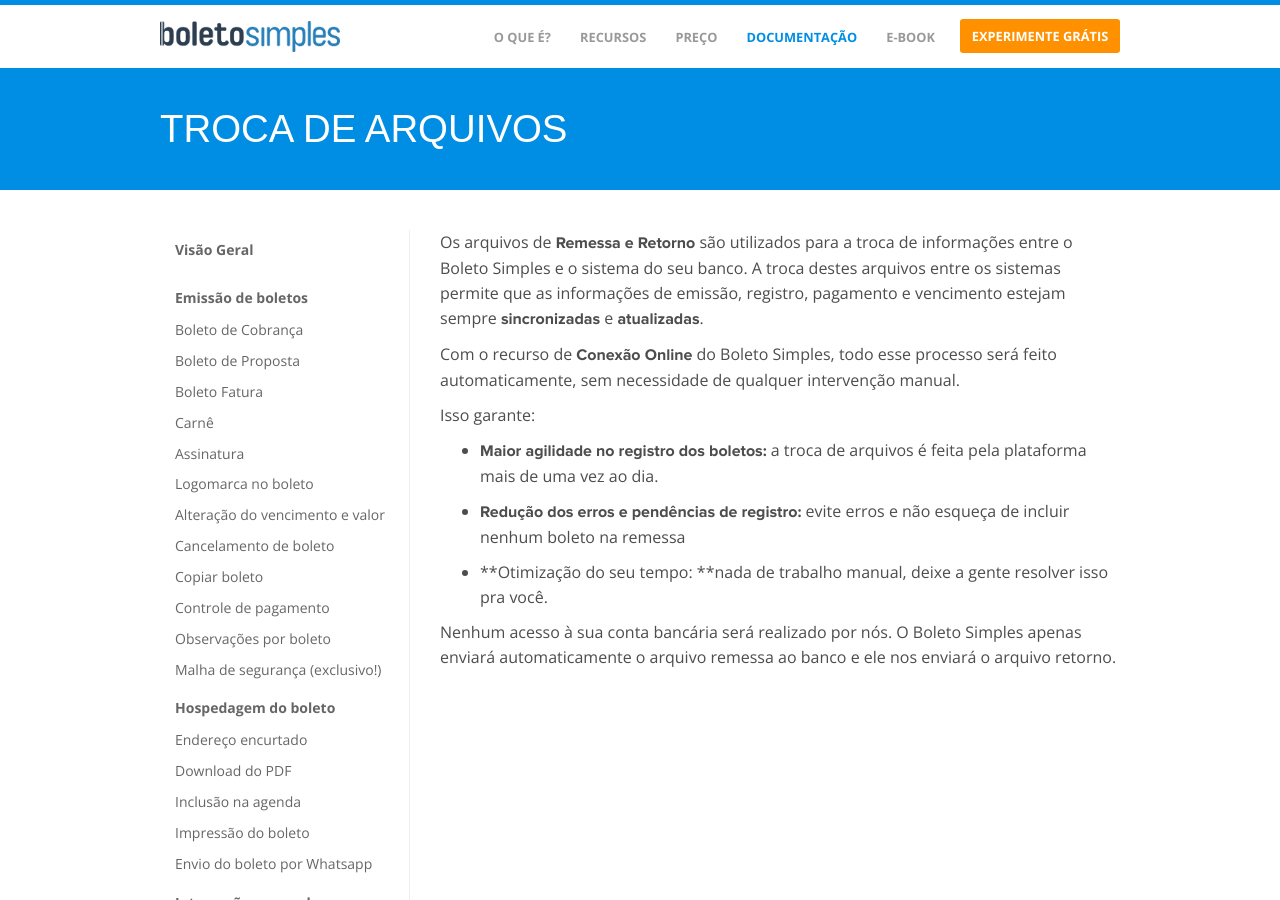
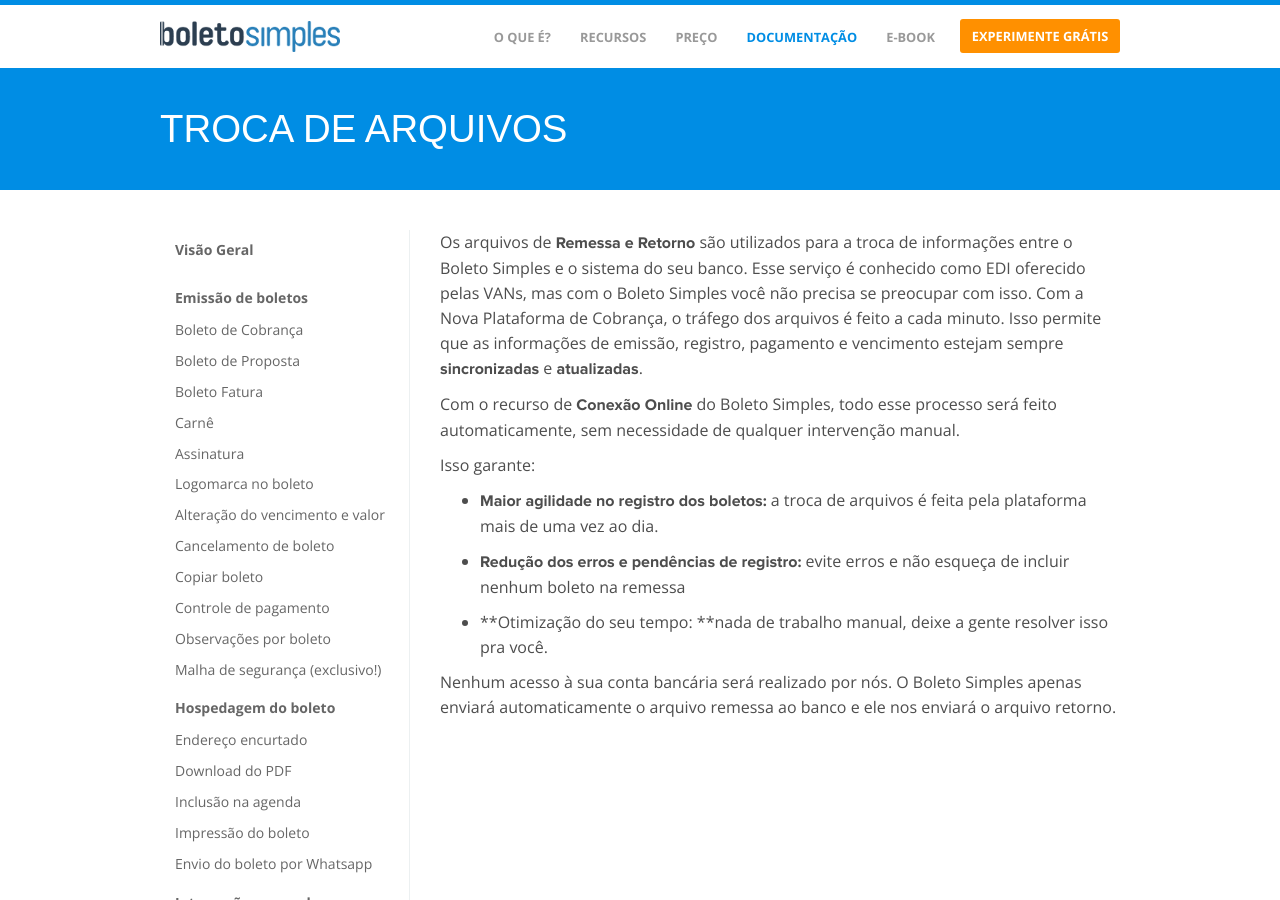
Before and after one commit to BoletoSimples/boletosimples-features, a Jekyll site: the page built from integracao-com-os-bancos/troca-de-arquivos.markdown, in a window 1280 px wide and 900 px high. Built offline with Jekyll 4.4.1, drawn with Linux system fonts in a browser that asks for light colours.

Commit message:
Updated Troca De Arquivos

```diff
--- a/integracao-com-os-bancos/troca-de-arquivos.markdown
+++ b/integracao-com-os-bancos/troca-de-arquivos.markdown
@@ -4,8 +4,8 @@
 position: 2
 ---
 
-Os arquivos de **Remessa e Retorno** são utilizados para a troca de informações entre o Boleto Simples e o sistema do seu banco.
-A troca destes arquivos entre os sistemas permite que as informações de emissão, registro, pagamento e vencimento estejam sempre **sincronizadas** e **atualizadas**.
+Os arquivos de **Remessa e Retorno** são utilizados para a troca de informações entre o Boleto Simples e o sistema do seu banco. Esse serviço é conhecido como EDI oferecido pelas VANs, mas com o Boleto Simples você não precisa se preocupar com isso.
+Com a Nova Plataforma de Cobrança, o tráfego dos arquivos é feito a cada minuto.  Isso permite que as informações de emissão, registro, pagamento e vencimento estejam sempre **sincronizadas** e **atualizadas**.
 
 Com o recurso de **Conexão Online** do Boleto Simples, todo esse processo será feito automaticamente, sem necessidade de qualquer intervenção manual.
 
@@ -15,6 +15,6 @@
 
 * **Redução dos erros e pendências de registro:** evite erros e não esqueça de incluir nenhum boleto na remessa
 
-* **Otimização do seu tempo: **nada de trabalho manual, deixe a gente resolver isso pra você.
+* \*\*Otimização do seu tempo: \*\*nada de trabalho manual, deixe a gente resolver isso pra você.
 
 Nenhum acesso à sua conta bancária será realizado por nós. O Boleto Simples apenas enviará automaticamente o arquivo remessa ao banco e ele nos enviará o arquivo retorno.
```
